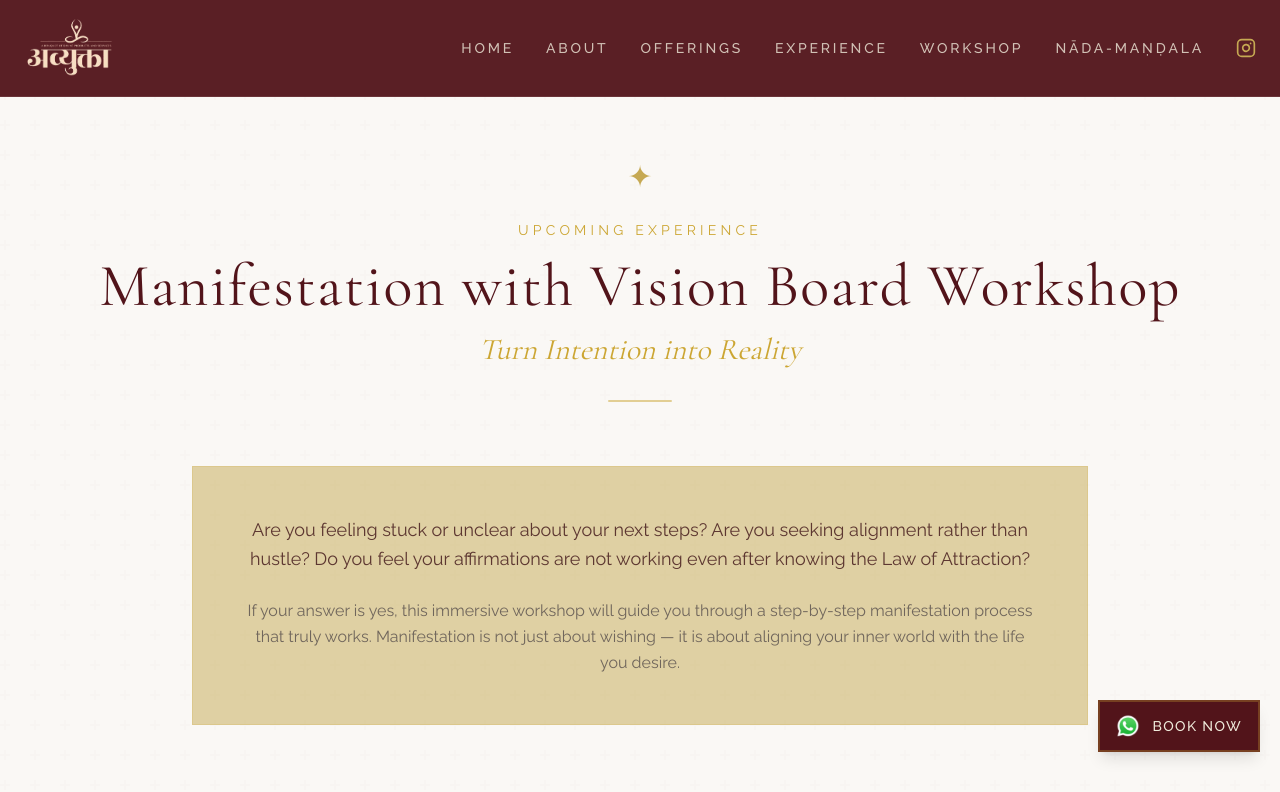
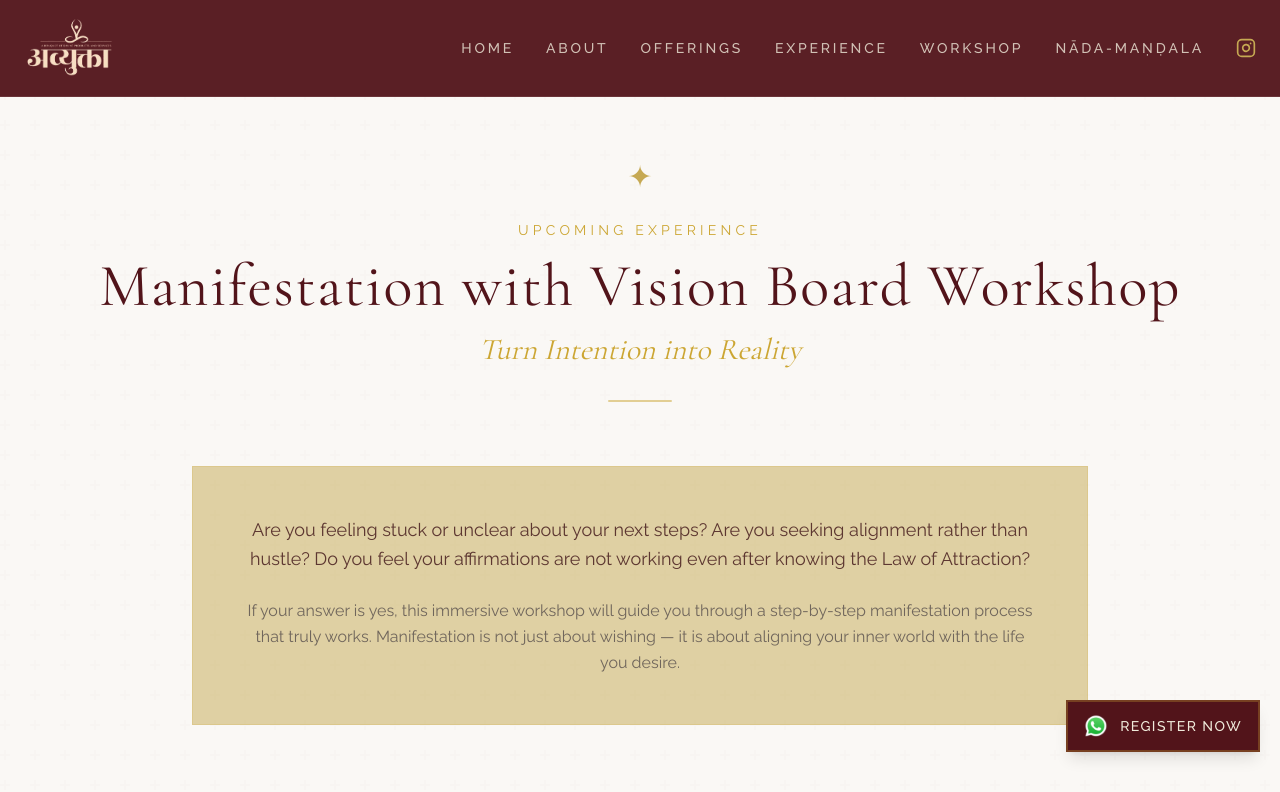
Before and after one commit to desirediv0/Avyukta, a Next.js app: page / in a window 1280 px wide. Shown: the top 792 px of the page. Built offline with nearby package versions, Linux system fonts and the light colour scheme.

Commit message:
button text

```diff
--- a/src/components/landing/FloatingBookNow.jsx
+++ b/src/components/landing/FloatingBookNow.jsx
@@ -41,7 +41,7 @@ export default function FloatingBookNow() {
           aria-label="Book now via WhatsApp"
         >
           <Image src="/whatsapp.png" alt="WhatsApp" width={24} height={24} className="shrink-0" />
-          BOOK NOW
+          REGISTER NOW
         </motion.button>
       )}
     </AnimatePresence>
```
